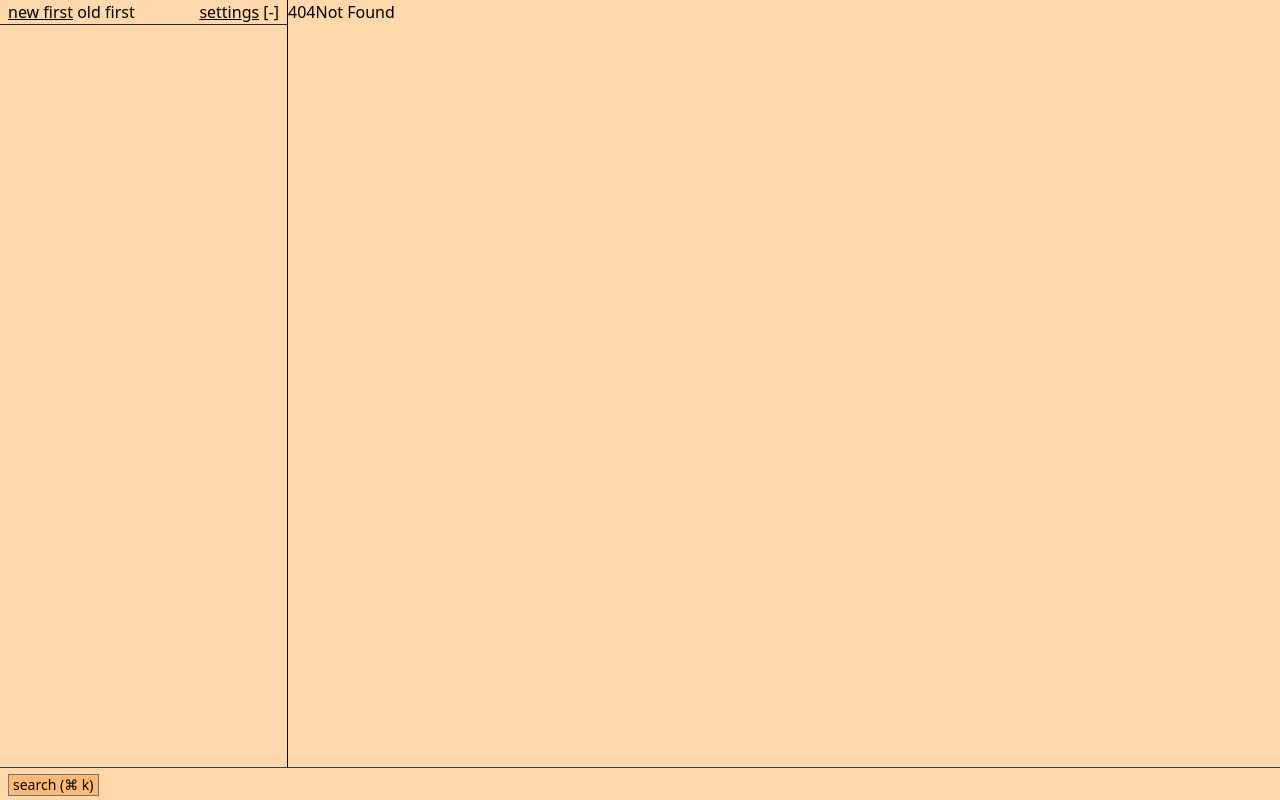
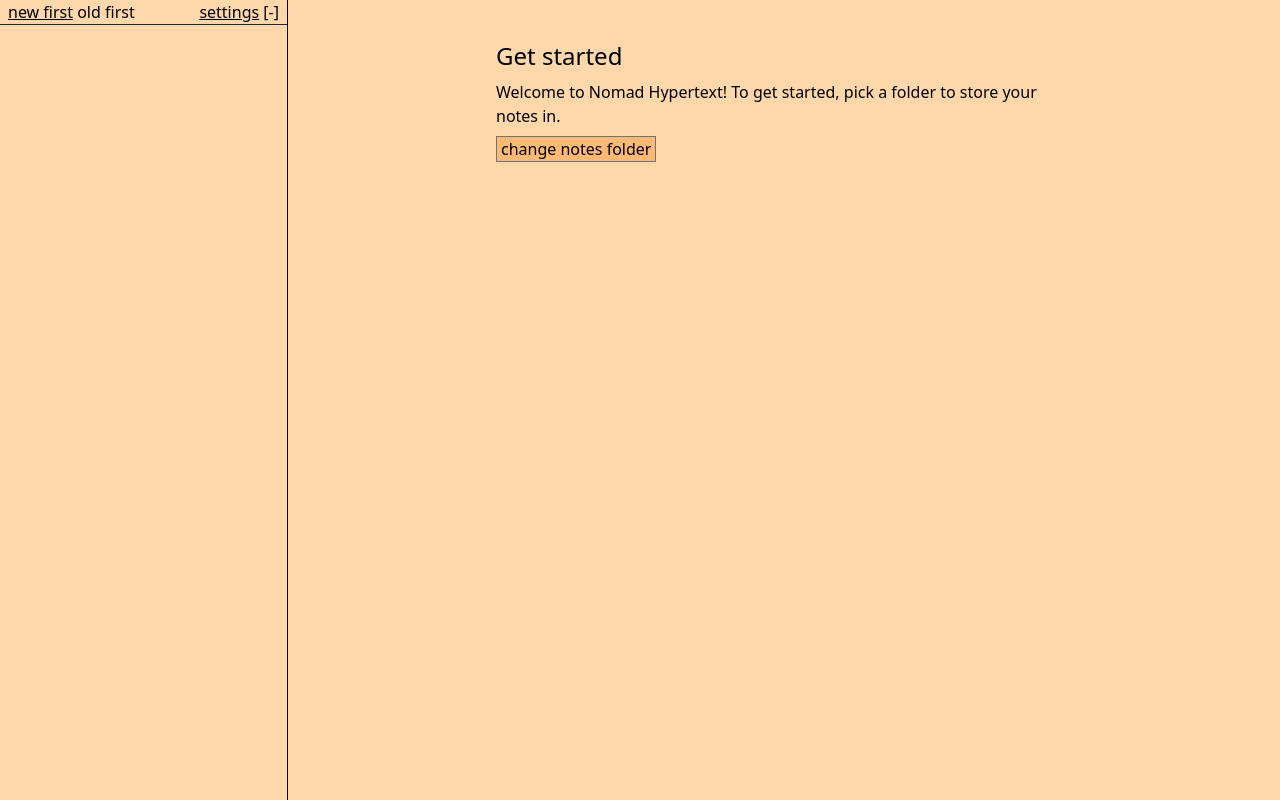
Before and after one commit to nichwch/nomad-hypertext, a SvelteKit app: page /help in a window 1280 px wide. Before the commit this address had no page. Built offline with nearby package versions, Linux system fonts and the light colour scheme.

Commit message:
WIP new user experience

```diff
--- a/settings.cjs
+++ b/settings.cjs
@@ -4,6 +4,7 @@
 const LAST_FETCHED_DATE_FILE = `${userDataPath}/.lastFetchedDate.txt`;
 const NOTE_DIR_FILE = `${userDataPath}/.noteDir.txt`;
 
+console.log(userDataPath);
 const SET_SETTINGS_FILE = (file, date) => {
   fs.writeFileSync(file, date);
 };
--- a/src/routes/+layout.svelte
+++ b/src/routes/+layout.svelte
@@ -6,7 +6,7 @@
   import { currentDir } from "./currentDirStore";
   import FolderEntry from "./FolderEntry.svelte";
   import { page } from "$app/stores";
-  import { afterNavigate } from "$app/navigation";
+  import { afterNavigate, goto } from "$app/navigation";
   import ContextMenu from "./contextMenu/ContextMenu.svelte";
   import PromptComponent from "../prompt/PromptComponent.svelte";
   import { isElementInViewport } from "$lib";
@@ -18,6 +18,10 @@
   afterUpdate(() => {
     //@ts-ignore
     window.electronAPI.getNoteDir().then((res) => {
+      if (res === null || res === undefined) {
+        goto("/help");
+        return;
+      }
       notesDir = res;
       $currentDir = notesDir;
     });
--- /dev/null
+++ b/src/routes/help/+page.svelte
@@ -0,0 +1,47 @@
+<script>
+  import { afterUpdate } from "svelte";
+  import { currentDir } from "../currentDirStore";
+
+  /** @type {import('./$types').PageData} */
+  export let data;
+  /**
+   * @type {string | null}
+   */
+  let notesDir = null;
+
+  afterUpdate(() => {
+    //@ts-ignore
+    window.electronAPI.getNoteDir().then((res) => {
+      notesDir = res;
+    });
+  });
+  const setNoteDir = async () => {
+    // call IPC to make electron show dialog
+    /** @type {string|undefined}  */
+    //@ts-ignore
+    const res = await window.electronAPI.openDirectoryPicker();
+    if (res) {
+      notesDir = res;
+      $currentDir = notesDir;
+      //@ts-ignore
+      window.electronAPI.setNoteDir(notesDir);
+    }
+  };
+</script>
+
+<div class="flex-grow flex flex-col overflow-y-auto">
+  <div class="overflow-y-auto">
+    <div class="w-[36rem] mx-auto py-10">
+      <h1 class="text-2xl mb-2">Get started</h1>
+
+      <p>
+        Welcome to Nomad Hypertext! To get started, pick a folder to store your
+        notes in.
+      </p>
+
+      <button class="mt-2 settings-button" on:click={setNoteDir}
+        >change notes folder</button
+      >
+    </div>
+  </div>
+</div>
```
